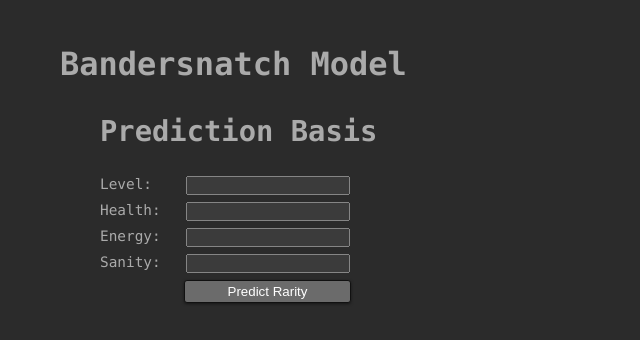
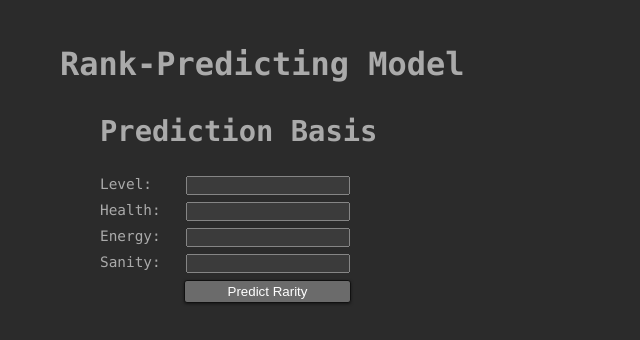
Before and after one commit to tsangrebecca/PredictRankOfMonster, a Flask app: template app/templates/model.html in a window 1280 px wide. Shown: the part 200-540 px from the top of the page, without its empty margins (0-640 px from the left). Run offline with Flask 3, Linux system fonts and the light colour scheme; the template is opened without the code that fills it, so the values that code supplies are empty.

Commit message:
updated model.html

```diff
--- a/app/templates/model.html
+++ b/app/templates/model.html
@@ -1,6 +1,6 @@
 {% extends "layout.html" %}
 {% block content %}
-    <h1>Bandersnatch Model</h1>
+    <h1>Rank-Predicting Model</h1>
     <p>{{ info | safe }}</p>
 
     <h2>Prediction Basis</h2>
```
